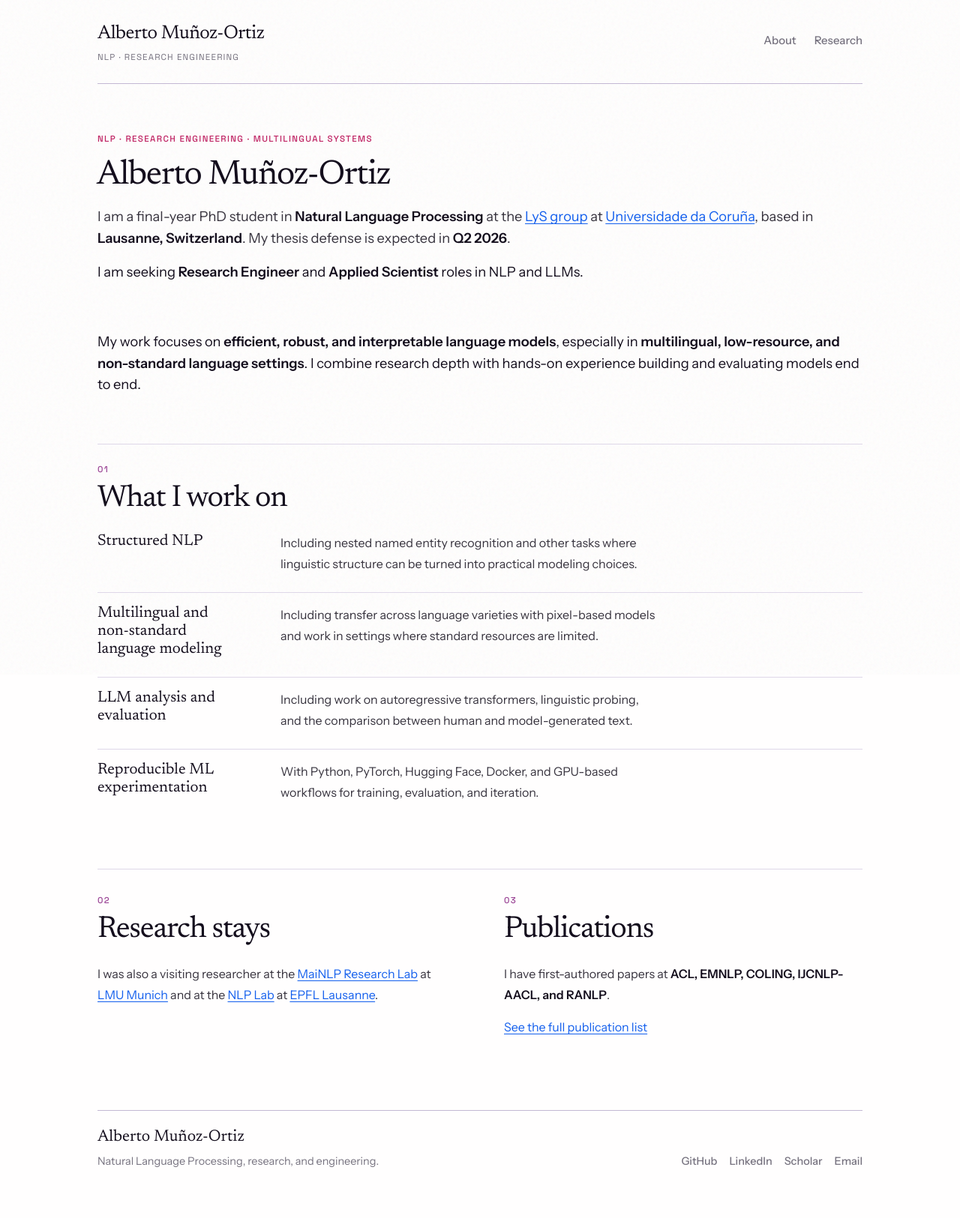
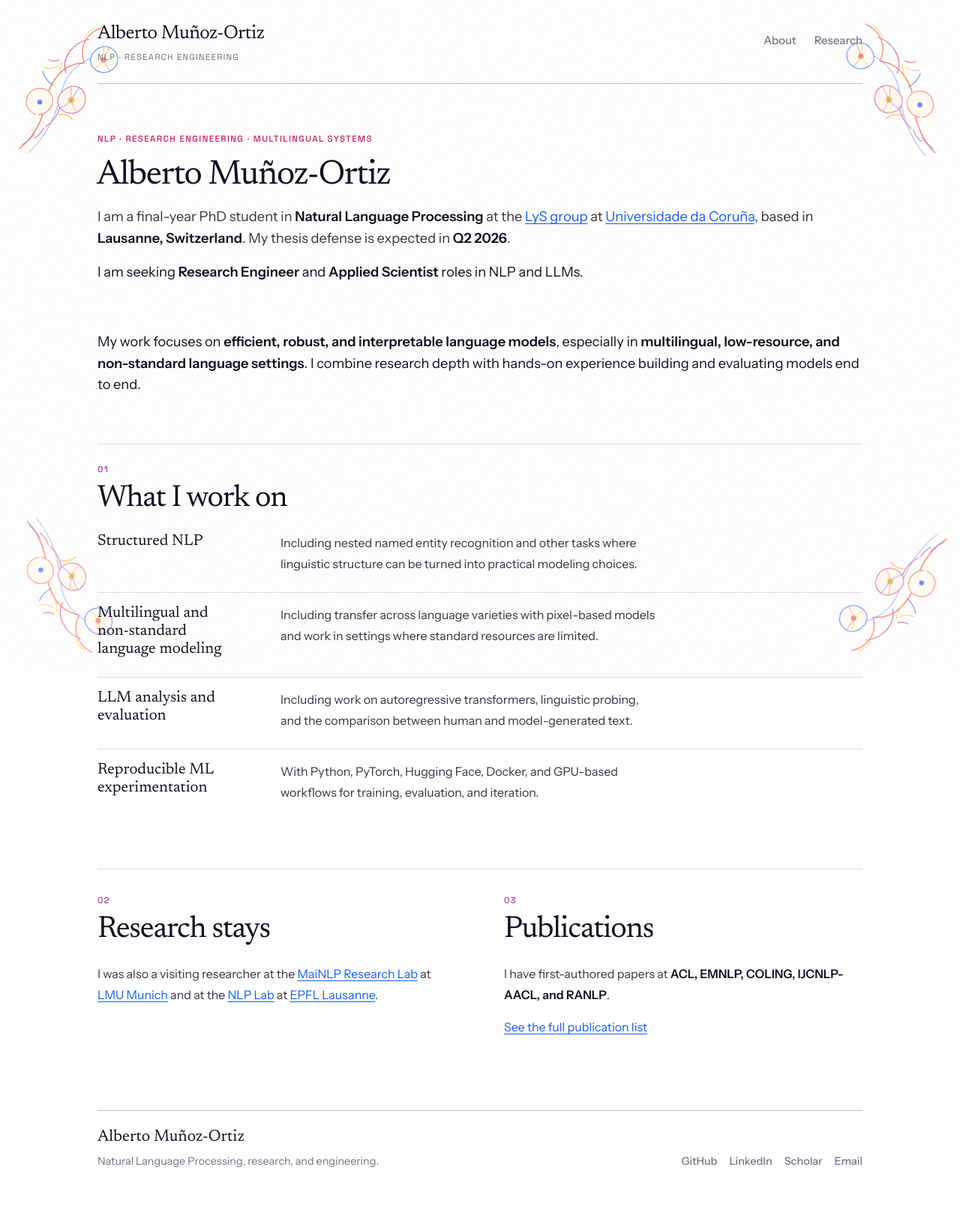
Before and after one commit to amunozo/amunozo.github.io, a Jekyll site: the page built from index.md, in a window 1280 px wide. Shown: the whole page at 75% size. Built offline with Jekyll 4.4.1, drawn with Linux system fonts in a browser that asks for light colours.

Commit message:
Add baroque floral ornaments to page edges

```diff
--- a/_layouts/default.html
+++ b/_layouts/default.html
@@ -22,6 +22,10 @@
 </head>
 
 <body class="{% if page.permalink == '/' %}page-home{% endif %}{% if page.permalink == '/research/' %} page-research{% endif %}">
+  <div class="page-ornament page-ornament--top-left" aria-hidden="true"></div>
+  <div class="page-ornament page-ornament--top-right" aria-hidden="true"></div>
+  <div class="page-ornament page-ornament--bottom-left" aria-hidden="true"></div>
+  <div class="page-ornament page-ornament--bottom-right" aria-hidden="true"></div>
   <div class="site-shell">
     {% include header.html %}
     <main class="page-content">
--- a/assets/css/style.css
+++ b/assets/css/style.css
@@ -60,6 +60,42 @@ body {
   min-height: 100vh;
   overflow-x: clip;
   position: relative;
+}
+
+.page-ornament {
+  position: fixed;
+  width: clamp(120px, 15vw, 220px);
+  aspect-ratio: 1;
+  background: url("/assets/floral-corner.svg") no-repeat center / contain;
+  pointer-events: none;
+  z-index: 0;
+  opacity: 0.92;
+  filter: saturate(1.08);
+}
+
+.page-ornament--top-left {
+  top: 20px;
+  left: 12px;
+}
+
+.page-ornament--top-right {
+  top: 18px;
+  right: 10px;
+  transform: scaleX(-1) rotate(-6deg);
+}
+
+.page-ornament--bottom-left {
+  bottom: 16px;
+  left: 10px;
+  transform: scaleY(-1) rotate(-8deg);
+  opacity: 0.8;
+}
+
+.page-ornament--bottom-right {
+  bottom: 12px;
+  right: 12px;
+  transform: scale(-1) rotate(6deg);
+  opacity: 0.88;
 }
 
 body::before {
@@ -155,6 +191,8 @@ a {
   width: min(100% - 28px, var(--shell-width));
   margin: 0 auto;
   padding: var(--space-6) 0 var(--space-8);
+  position: relative;
+  z-index: 1;
 }
 
 .page-content {
@@ -483,6 +521,11 @@ a {
 }
 
 @media (max-width: 640px) {
+  .page-ornament {
+    width: 92px;
+    opacity: 0.5;
+  }
+
   .site-shell {
     width: min(100% - 20px, var(--shell-width));
     padding-top: var(--space-5);
```
Also changed, not shown: assets/floral-corner.svg (added).
